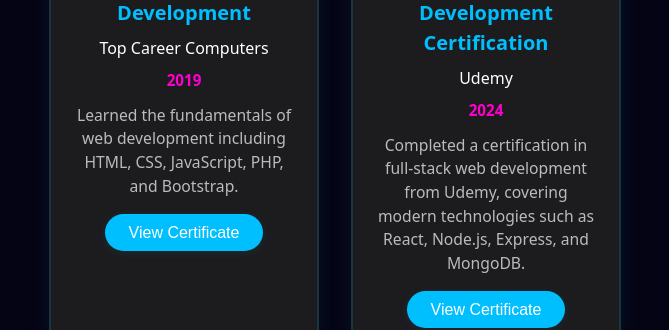
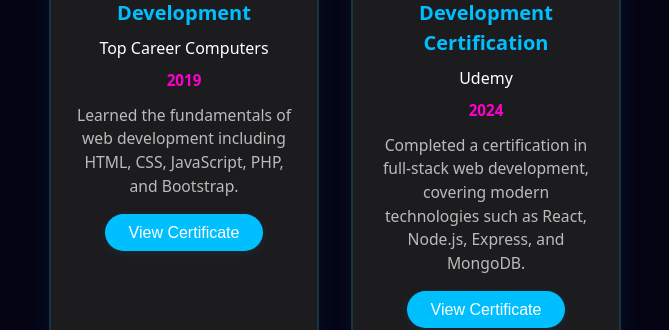
Before and after one commit to Amitosh15/vercel-frontend, a React (Vite) app: page /education in a window 1280 px wide. Shown: the part 1200-1530 px from the top of the page, without its empty margins (305-974 px from the left). Built offline with nearby package versions, Linux system fonts and the light colour scheme.

Commit message:
Description update

```diff
--- a/src/pages/Education/Education.jsx
+++ b/src/pages/Education/Education.jsx
@@ -28,7 +28,7 @@
     subtitle: "Udemy",
     year: "2024",
     description:
-      "Completed a certification in full-stack web development from Udemy, covering modern technologies such as React, Node.js, Express, and MongoDB.",
+      "Completed a certification in full-stack web development, covering modern technologies such as React, Node.js, Express, and MongoDB.",
     certificateUrl:
       "https://drive.google.com/file/d/13G1pzY5C3CPy5lT41CI5SrFeUhVRJfvT/view?usp=drive_link",
   },
```
